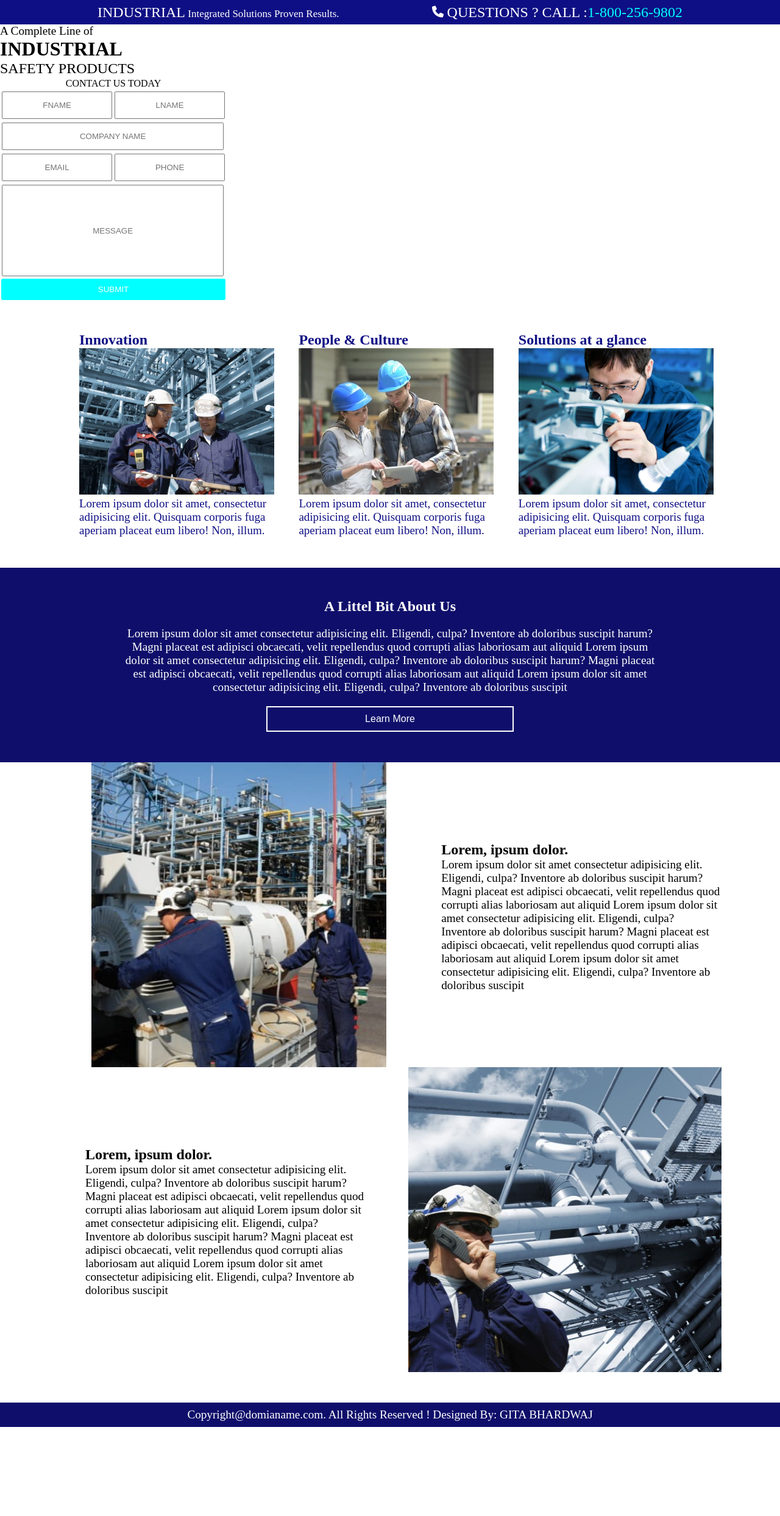
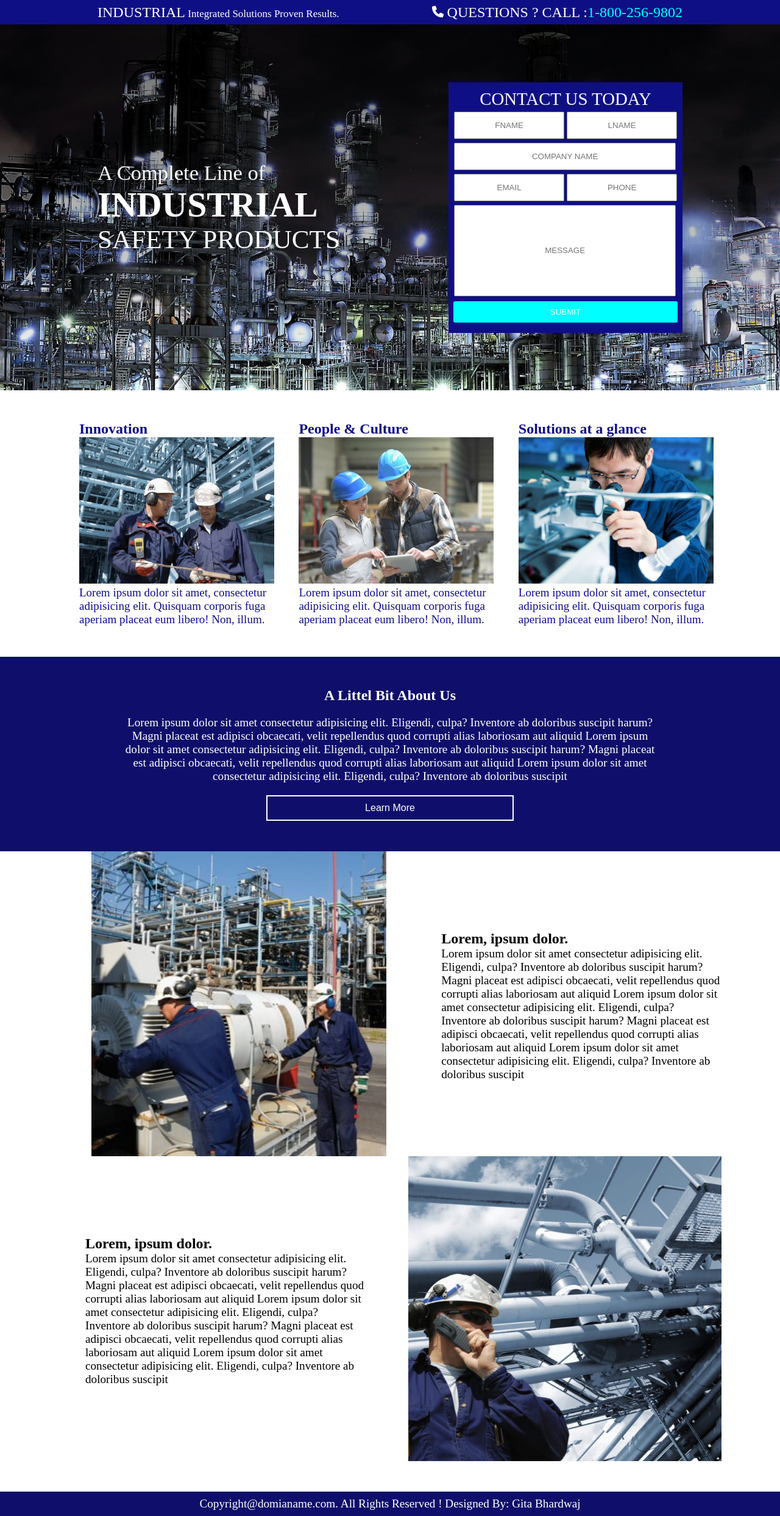
Before and after one commit to gitabharrdwaj/Project-webpage3, a plain HTML site: page index.html in a window 1280 px wide. Shown: the whole page at 61% size. Before the commit the page ends 2340 px from the top, so only its background shows below. Drawn offline with Linux system fonts and the light colour scheme.

Commit message:
responsive

```diff
--- a/index.html
+++ b/index.html
@@ -19,14 +19,14 @@
         </header>
         <!-- HEADER ENDS -->
         <!-- BANNER STARTS -->
-        <div class="Banner">
+        <div class="banner">
             <main>
                 <big>A Complete Line of</big>
                 <h1 style="font-weight: 600;">INDUSTRIAL</h1>
                 <h2 style="font-weight: normal;">SAFETY PRODUCTS</h2>
             </main>
             <aside>
-               <table >
+               <table>
                 <form action="">
                     <tr>
                         <th colspan="2" style="font-weight: normal;">CONTACT US TODAY</th>
@@ -136,7 +136,7 @@
 <!-- CONTENT2 ENDS -->
 <!-- FOOTER STARTS -->
 <footer align="center" style="background-color: #0f0f6b; margin-top: 50px;color: #fff;padding: 9px;">
-<big> Copyright@domianame.com. All Rights Reserved ! Designed By: GITA BHARDWAJ</big></footer>
+<big> Copyright@domianame.com. All Rights Reserved ! Designed By: Gita Bhardwaj</big></footer>
 <!-- FOOTER ENDS -->
     <script src="./assets/js/script.js"></script>
     <script src="https://cdnjs.cloudflare.com/ajax/libs/font-awesome/6.4.2/js/all.min.js"></script>
```
